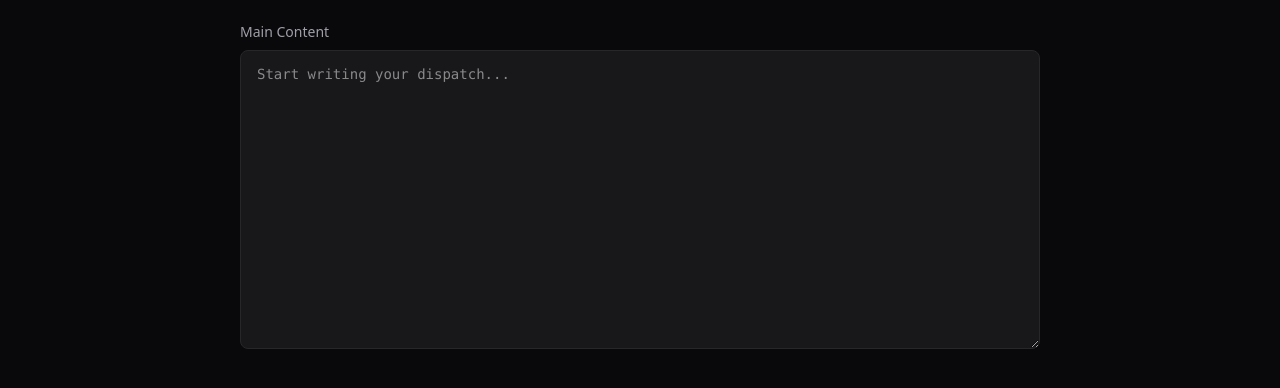
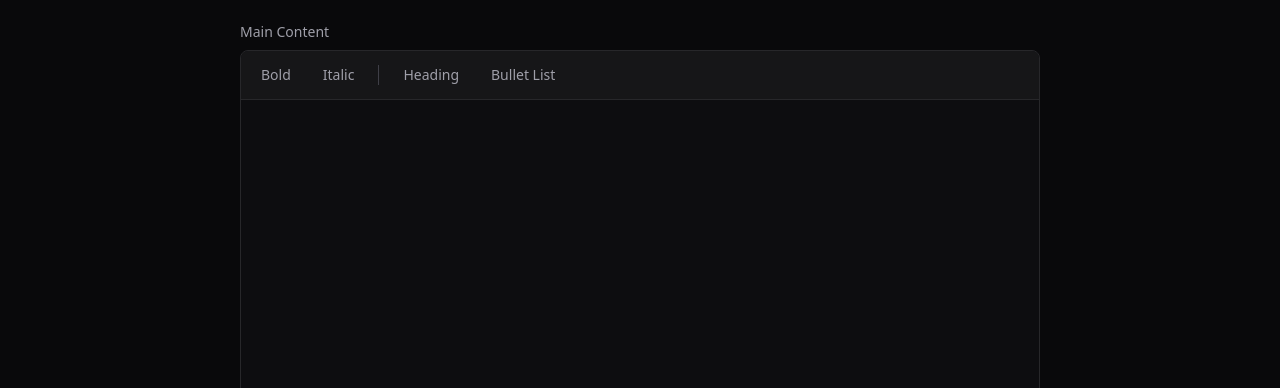
Before and after one commit to Jhinkemeyer/tech-translated, a Next.js app: page /admin/editor in a window 1280 px wide. Shown: the part 412-800 px from the top of the page. Built offline with nearby package versions, Linux system fonts and the light colour scheme; no server answers; sample sign-in values are in the browser's storage.

Commit message:
Install Tiptap rich text editor and Tailwind typography

```diff
--- a/app/admin/editor/page.tsx
+++ b/app/admin/editor/page.tsx
@@ -6,6 +6,7 @@ import { onAuthStateChanged } from "firebase/auth";
 import { collection, addDoc, serverTimestamp } from "firebase/firestore";
 import { useRouter } from "next/navigation";
 import Link from "next/link";
+import RichTextEditor from "../../../components/RichTextEditor"; // <-- Here is your new tool!
 
 export default function Editor() {
   const [title, setTitle] = useState("");
@@ -14,7 +15,6 @@ export default function Editor() {
   const [isSubmitting, setIsSubmitting] = useState(false);
   const router = useRouter();
 
-  // Protect the room just like the dashboard
   useEffect(() => {
     const unsubscribe = onAuthStateChanged(auth, (user) => {
       if (!user) router.push("/admin");
@@ -27,15 +27,12 @@ export default function Editor() {
     setIsSubmitting(true);
 
     try {
-      // Save the dispatch to the Firestore database
       await addDoc(collection(db, "posts"), {
         title,
         summary,
         content,
-        createdAt: serverTimestamp(), // Firebase automatically stamps the exact time
+        createdAt: serverTimestamp(),
       });
-
-      // Send you back to the dashboard once it's saved
       router.push("/admin/dashboard");
     } catch (error) {
       console.error("Error publishing document: ", error);
@@ -89,14 +86,8 @@ export default function Editor() {
           <label className="block text-sm font-medium text-zinc-400 mb-2">
             Main Content
           </label>
-          <textarea
-            rows={12}
-            value={content}
-            onChange={(e) => setContent(e.target.value)}
-            className="w-full bg-zinc-900 border border-zinc-800 rounded-lg px-4 py-3 text-zinc-50 focus:outline-none focus:border-zinc-600 transition-colors font-mono text-sm leading-relaxed"
-            placeholder="Start writing your dispatch..."
-            required
-          />
+          {/* We swapped the textarea for your custom component! */}
+          <RichTextEditor content={content} onChange={setContent} />
         </div>
 
         <div className="flex justify-end pt-4">
--- a/app/globals.css
+++ b/app/globals.css
@@ -1,4 +1,5 @@
 @import "tailwindcss";
+@plugin "@tailwindcss/typography";
 
 @layer base {
   body {
--- a/app/post/[id]/page.tsx
+++ b/app/post/[id]/page.tsx
@@ -71,9 +71,11 @@ export default function Post() {
       </p>
 
       {/* whitespace-pre-wrap ensures the line breaks from your text box are respected */}
-      <div className="prose prose-invert max-w-none text-zinc-300 leading-relaxed text-lg whitespace-pre-wrap">
-        {post.content}
-      </div>
+      {/* dangerouslySetInnerHTML is React's way of executing the HTML string your editor created */}
+      <div
+        className="prose prose-invert max-w-none text-zinc-300 leading-relaxed text-lg"
+        dangerouslySetInnerHTML={{ __html: post.content }}
+      />
     </article>
   );
 }
--- /dev/null
+++ b/components/RichTextEditor.tsx
@@ -0,0 +1,73 @@
+"use client";
+
+import { useEditor, EditorContent } from "@tiptap/react";
+import StarterKit from "@tiptap/starter-kit";
+import { useEffect } from "react";
+
+export default function RichTextEditor({
+  content,
+  onChange,
+}: {
+  content: string;
+  onChange: (val: string) => void;
+}) {
+  const editor = useEditor({
+    extensions: [StarterKit],
+    content: content,
+    immediatelyRender: false, // <-- This is the magic line that fixes the SSR error!
+    // This injects our Tailwind typography classes directly into the writing canvas
+    editorProps: {
+      attributes: {
+        class:
+          "prose prose-invert max-w-none focus:outline-none min-h-[300px] p-4 text-zinc-300",
+      },
+    },
+    onUpdate: ({ editor }) => {
+      onChange(editor.getHTML()); // Sends the formatted HTML back to our main page
+    },
+  });
+
+  if (!editor) return null;
+
+  return (
+    <div className="border border-zinc-800 rounded-lg overflow-hidden bg-zinc-900/30 focus-within:border-zinc-600 transition-colors">
+      {/* The Toolbar */}
+      <div className="bg-zinc-900/80 border-b border-zinc-800 p-2 flex gap-2 flex-wrap items-center">
+        <button
+          type="button"
+          onClick={() => editor.chain().focus().toggleBold().run()}
+          className={`px-3 py-1.5 rounded-md text-sm font-medium transition-colors ${editor.isActive("bold") ? "bg-zinc-200 text-zinc-950" : "text-zinc-400 hover:bg-zinc-800 hover:text-zinc-200"}`}
+        >
+          Bold
+        </button>
+        <button
+          type="button"
+          onClick={() => editor.chain().focus().toggleItalic().run()}
+          className={`px-3 py-1.5 rounded-md text-sm font-medium transition-colors ${editor.isActive("italic") ? "bg-zinc-200 text-zinc-950" : "text-zinc-400 hover:bg-zinc-800 hover:text-zinc-200"}`}
+        >
+          Italic
+        </button>
+        <div className="w-px h-5 bg-zinc-700 mx-1"></div> {/* Divider */}
+        <button
+          type="button"
+          onClick={() =>
+            editor.chain().focus().toggleHeading({ level: 2 }).run()
+          }
+          className={`px-3 py-1.5 rounded-md text-sm font-medium transition-colors ${editor.isActive("heading", { level: 2 }) ? "bg-zinc-200 text-zinc-950" : "text-zinc-400 hover:bg-zinc-800 hover:text-zinc-200"}`}
+        >
+          Heading
+        </button>
+        <button
+          type="button"
+          onClick={() => editor.chain().focus().toggleBulletList().run()}
+          className={`px-3 py-1.5 rounded-md text-sm font-medium transition-colors ${editor.isActive("bulletList") ? "bg-zinc-200 text-zinc-950" : "text-zinc-400 hover:bg-zinc-800 hover:text-zinc-200"}`}
+        >
+          Bullet List
+        </button>
+      </div>
+
+      {/* The Writing Canvas */}
+      <EditorContent editor={editor} />
+    </div>
+  );
+}
--- a/package.json
+++ b/package.json
@@ -9,6 +9,9 @@
     "lint": "eslint"
   },
   "dependencies": {
+    "@tailwindcss/typography": "^0.5.19",
+    "@tiptap/react": "^3.20.1",
+    "@tiptap/starter-kit": "^3.20.1",
     "firebase": "^12.10.0",
     "next": "16.1.6",
     "react": "19.2.3",
```
Also changed, not shown: 1 other file (tests, documents, lock files or other folders).
